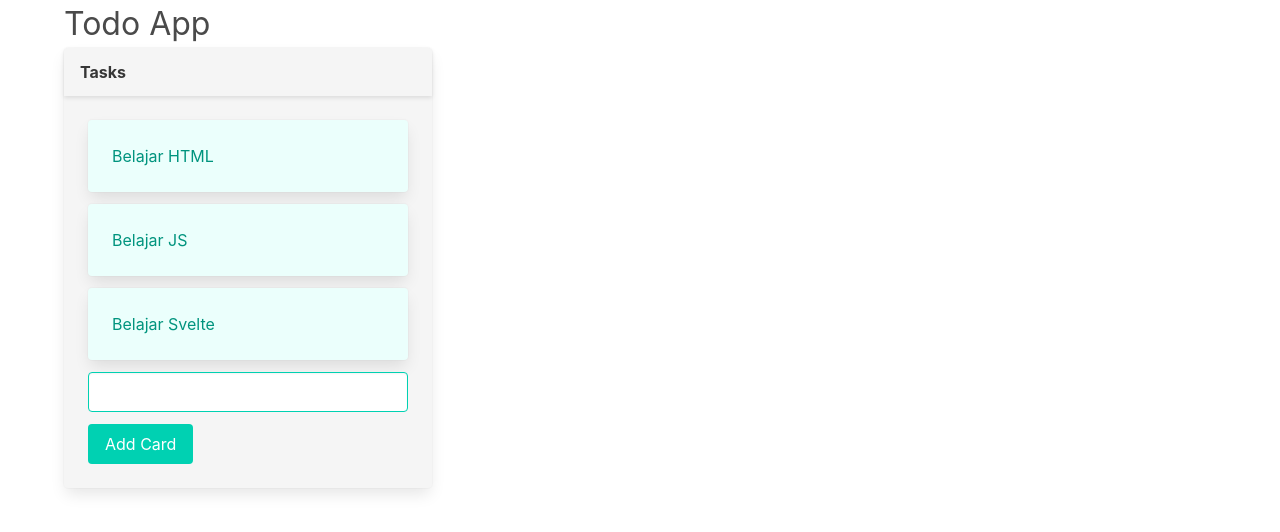
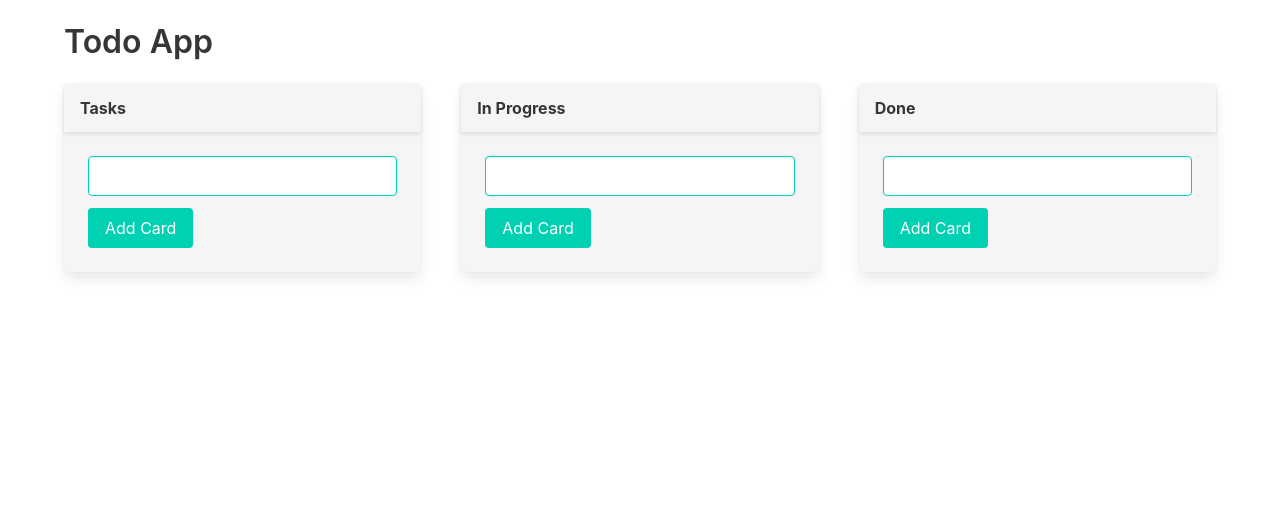
Before and after one commit to codewithfahmi/codepolitan-svelte-todo-app, a SvelteKit app: page / in a window 1280 px wide. Shown: the top 532 px of the page. Built offline with nearby package versions, Linux system fonts and the light colour scheme.

Commit message:
Membuat CardList Component

```diff
--- a/src/routes/+page.svelte
+++ b/src/routes/+page.svelte
@@ -1,22 +1,8 @@
 <script>
-    import TodoCard from "./TodoCard.svelte";
-    let cards = [
-        {
-            todo: "Belajar HTML",
-            list: "tasks",
-        },
-        {
-            todo: "Belajar JS",
-            list: "tasks",
-        },
-        {
-            todo: "Belajar Svelte",
-            list: "tasks",
-        },
-    ];
-
-    $: todo = "";
-    const handleAddCard = () => (cards = [...cards, { todo, list: "tasks" }]);
+    import CardList from "./CardList.svelte";
+    let taskCards = [];
+    let inProgressCards = [];
+    let doneCards = [];
 </script>
 
 <svelte:head>
@@ -24,42 +10,14 @@
 </svelte:head>
 
 <div class="container">
-    <header>
-        <h1 class="is-size-3">Todo App</h1>
+    <header class="py-5">
+        <h1 class="title is-size-3">Todo App</h1>
     </header>
     <main>
-        <div class="columns">
-            <div class="column is-4">
-                <div class="card has-background-light">
-                    <div class="card-header">
-                        <p class="card-header-title">Tasks</p>
-                    </div>
-                    <div class="card-content">
-                        {#each cards as card}
-                            <TodoCard content={card.todo} />
-                        {/each}
-                        <div class="field">
-                            <div class="control">
-                                <input
-                                    type="text"
-                                    class="input is-primary"
-                                    bind:value={todo}
-                                />
-                            </div>
-                        </div>
-                        <div class="field">
-                            <div class="control">
-                                <button
-                                    on:click={() => {
-                                        handleAddCard(), (todo = "");
-                                    }}
-                                    class="button is-primary">Add Card</button
-                                >
-                            </div>
-                        </div>
-                    </div>
-                </div>
-            </div>
+        <div class="columns is-variable is-5">
+            <CardList cards={taskCards} listName={"Tasks"} />
+            <CardList cards={inProgressCards} listName={"In Progress"} />
+            <CardList cards={doneCards} listName={"Done"} />
         </div>
     </main>
 </div>
--- /dev/null
+++ b/src/routes/CardList.svelte
@@ -0,0 +1,43 @@
+<script>
+    export let cards;
+    export let listName;
+
+    import TodoCard from "./TodoCard.svelte";
+
+    $: todo = "";
+    const handleAddCard = () => (cards = [...cards, { todo, list: "tasks" }]);
+</script>
+
+<div class="column is-4">
+    <div class="card has-background-light">
+        <div class="card-header">
+            <p class="card-header-title">{listName}</p>
+        </div>
+        <div class="card-content">
+            {#each cards as card}
+                <TodoCard content={card.todo} />
+            {/each}
+            <section role="form">
+                <div class="field">
+                    <div class="control">
+                        <input
+                            type="text"
+                            class="input is-primary"
+                            bind:value={todo}
+                        />
+                    </div>
+                </div>
+                <div class="field">
+                    <div class="control">
+                        <button
+                            on:click={() => {
+                                handleAddCard(), (todo = "");
+                            }}
+                            class="button is-primary">Add Card</button
+                        >
+                    </div>
+                </div>
+            </section>
+        </div>
+    </div>
+</div>
```
